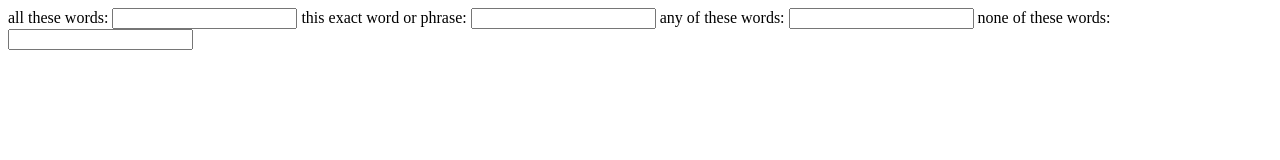
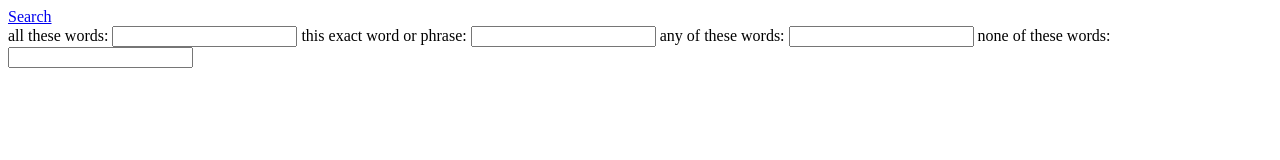
Before and after one commit to dsarra1018/0.search, a plain HTML site: page advanced_search.html in a window 1280 px wide. Drawn offline with Linux system fonts and the light colour scheme.

Commit message:
Add nav bar

```diff
--- a/advanced_search.html
+++ b/advanced_search.html
@@ -4,6 +4,9 @@
         <title>Advanced Search</title>
     </head>
     <body>
+        <div class="nav">
+            <a href="index.html">Search</a>
+        </div>
         <form action="https://google.com/search">
             all these words: <input type="text" name="as_q">
             this exact word or phrase: <input type="text" name="as_epq">
```
